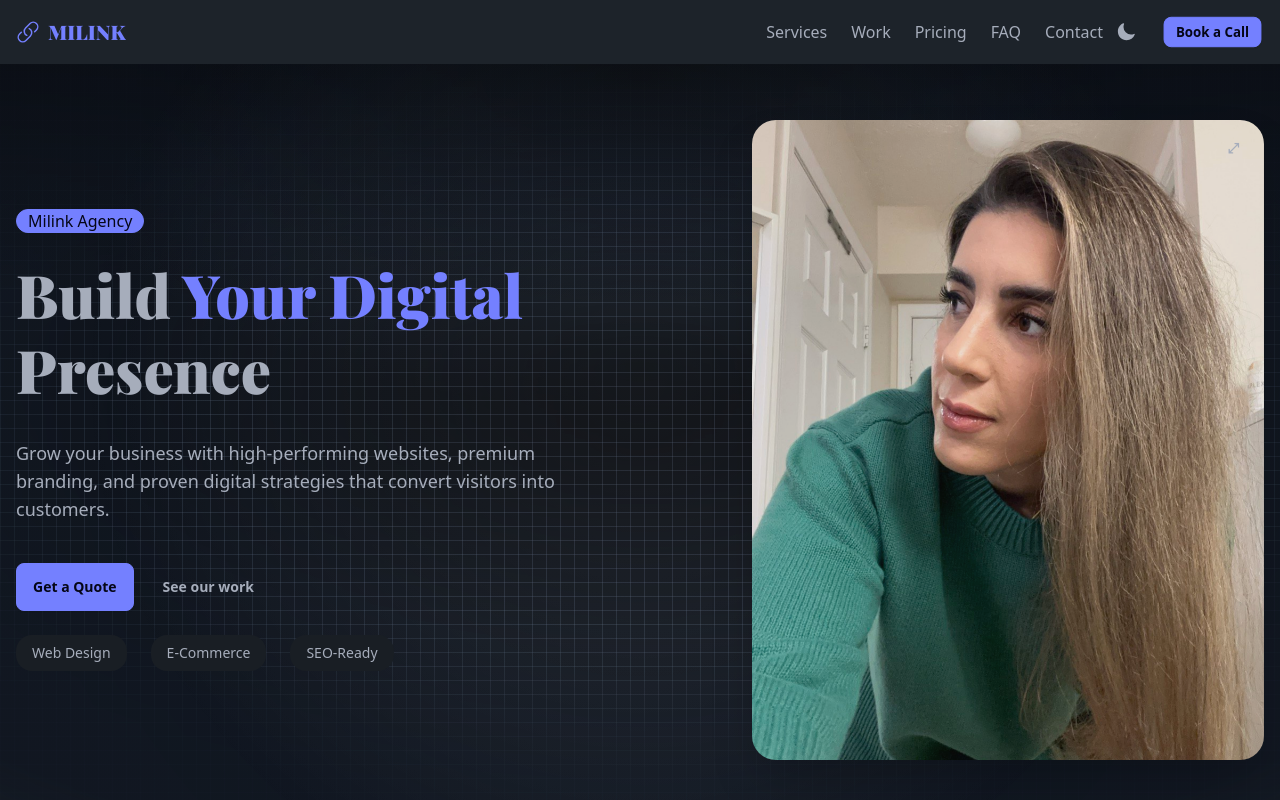
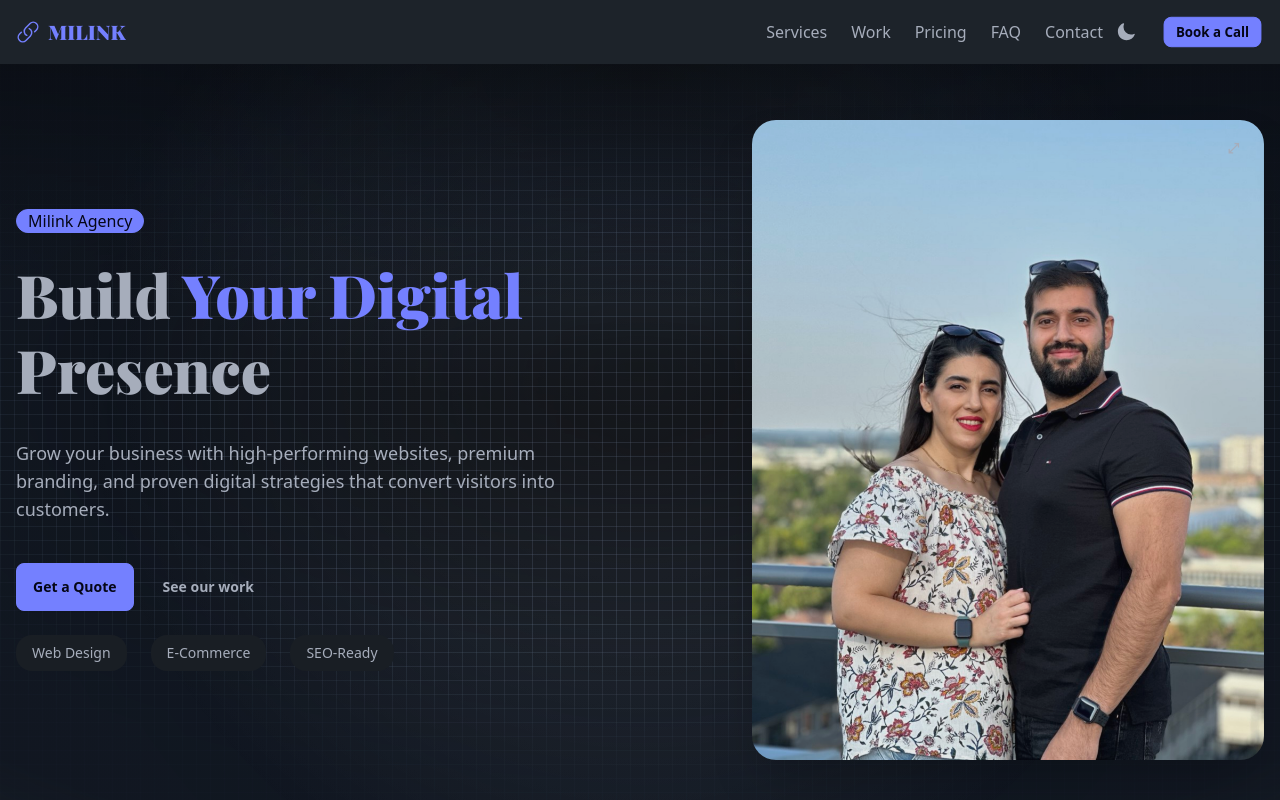
Before and after one commit to miladmo68/milink-pro, a React (Vite) app: page / in a window 1280 px wide. Shown: the top 800 px of the page. Built offline with nearby package versions, Linux system fonts and the light colour scheme; the HTML template or start-up script is replaced by a standard one.

Commit message:
hero fixed

```diff
--- a/src/sections/Hero.jsx
+++ b/src/sections/Hero.jsx
@@ -164,7 +164,7 @@ export default function Hero({ onOpenLightbox }) {
             >
               <picture>
                 <img
-                  src="/assets/img/3.jpg"
+                  src="/assets/img/4.jpg"
                   alt="Showcase"
                   className="block h-full w-full object-cover"
                   loading="eager"
@@ -180,7 +180,7 @@ export default function Hero({ onOpenLightbox }) {
 
               <button
                 className="btn btn-sm btn-ghost absolute right-3 top-3"
-                onClick={() => onOpenLightbox?.("/assets/img/3.jpg")}
+                onClick={() => onOpenLightbox?.("/assets/img/4.jpg")}
                 aria-label="Expand"
                 title="Expand"
               >
```
